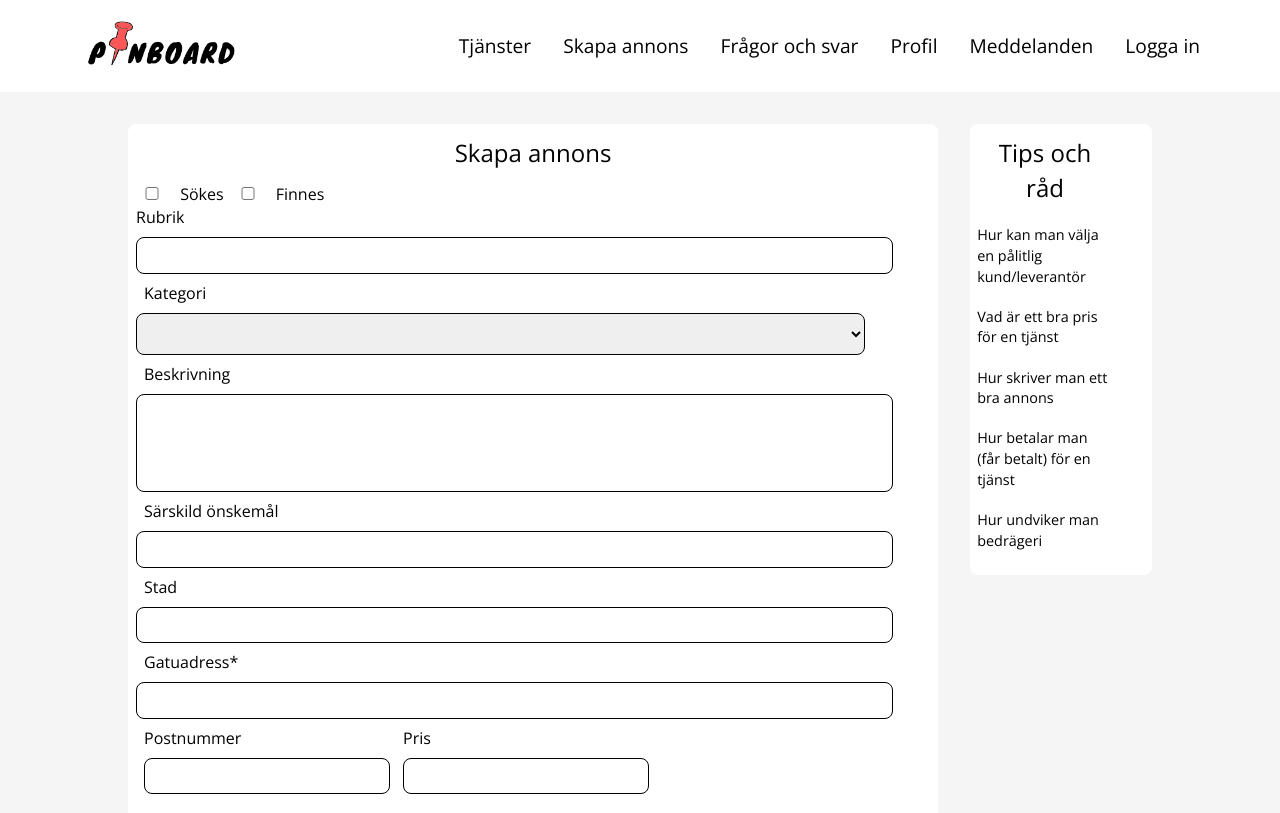
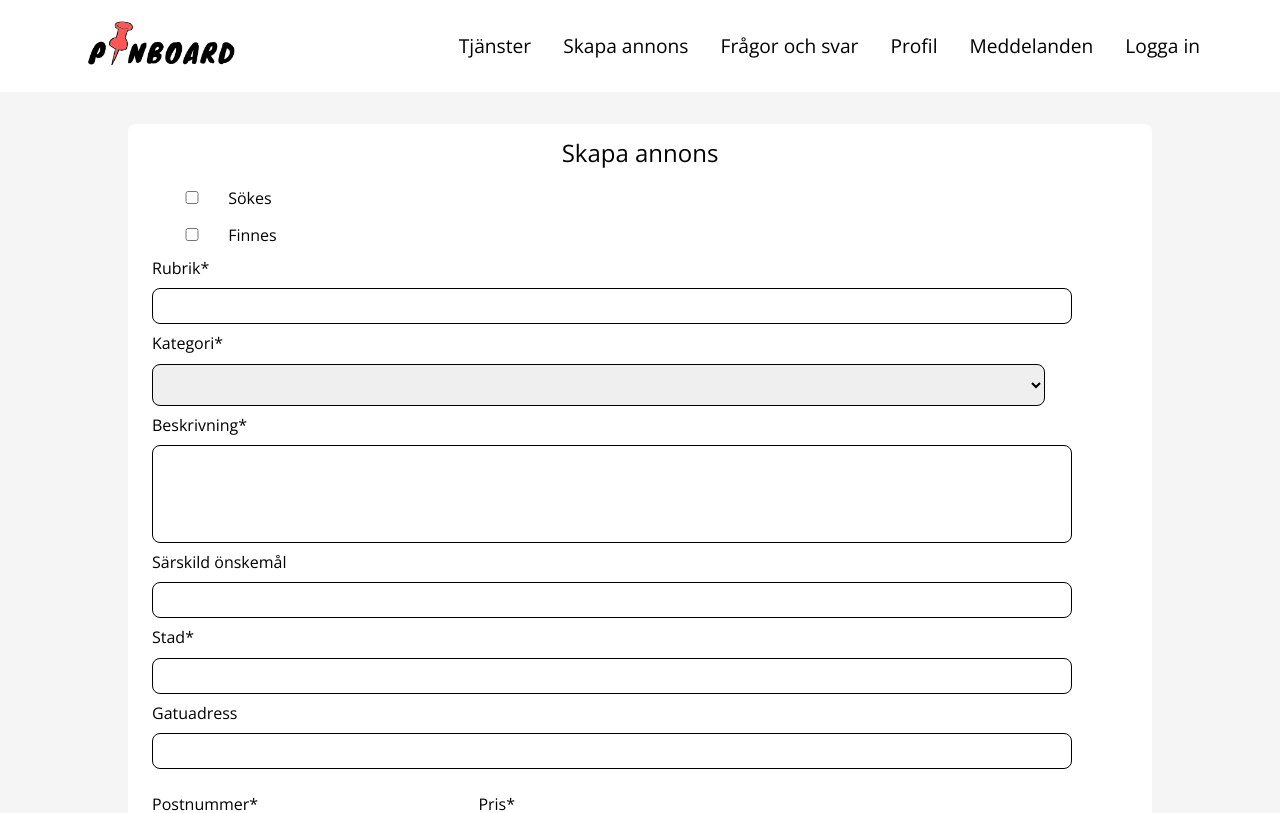
Before and after one commit to Eva-Fireborn/pinboard, a React (Create React App) app: page /skapaannons in a window 1280 px wide. Shown: the top 813 px of the page. Built offline with nearby package versions, Linux system fonts and the light colour scheme.

Commit message:
form validation with formik and yup

```diff
--- a/package.json
+++ b/package.json
@@ -8,6 +8,7 @@
     "@fortawesome/react-fontawesome": "^0.1.4",
     "express": "^4.17.1",
     "fontawesome": "^5.6.3",
+    "formik": "^1.5.8",
     "mongodb": "^3.3.2",
     "node-sass": "^4.12.0",
     "react": "^16.9.0",
@@ -15,7 +16,8 @@
     "react-router-dom": "^5.0.1",
     "react-scripts": "3.1.1",
     "socket.io": "^2.2.0",
-    "tape": "^4.11.0"
+    "tape": "^4.11.0",
+    "yup": "^0.27.0"
   },
   "scripts": {
     "start": "react-scripts start",
--- a/src/createAdd/createAdd.js
+++ b/src/createAdd/createAdd.js
@@ -1,79 +1,135 @@
-import React, { useState } from 'react';
+import React from 'react';
+import { Formik, Field, FieldArray, Form, ErrorMessage } from 'formik';
+import * as Yup from 'yup';
 
-//const listWithData = [];
 
 const CreateAdd = () => {
-	const [value, setValue] = useState('');
-	//const [list, setList] = useState(listWithData);
-
-	const handleChange = event => {
-		setValue(event.target.value);
-	}
-
-	const handleSubmit = event => {
-		// if (value) {
-		//     setList(list.concat({value}));
-		// }
-		// setValue('');
-		// console.log(list);
-		event.preventDefault();
-	}
-
-
+    let categories = [{id: 1, name: 'Sökes'}, {id: 2, name: 'Finnes'}];
     return (
         <div id="wrapper">
             <main className="formContainer">
                 <h3 className="rubrik">Skapa annons</h3>
-                <form onSubmit={handleSubmit}>
-                    <div className="checkboxes">
+                <Formik
+                    initialValues={{
+                        addType: '',
+                        header: '',
+                        category: '',
+                        description: '',
+                        specialRequirements: '',
+                        city: '',
+                        street: '',
+                        zip: '',
+                        price: ''
+                    }}
+                    validationSchema={Yup.object().shape({
+                        addType: Yup.array()
+                            .required('At least one checkbox is required'),
+                        header: Yup.string()
+                            .required('Rubrik is required'),
+                        category: Yup.string()
+                            .required('Category is required'),
+                        description: Yup.string()
+                            .min(20, 'description must be at least 20 characters')
+                            .required('Description is required'),
+                        city:  Yup.string()
+                            .required('City is required'),
+                        zip: Yup.string()
+                            .matches(/^[0-9]{5}$/, 'Must be exactly 5 digits')
+                            .required('Post code is required'),
+                        price: Yup.number()
+                            .positive('Price must be higher than 0')
+                            .required('Price is required')
+                    })}
+                    onSubmit={fields => {
+                        alert('SUCCESS!! \n\n' + JSON.stringify(fields, null, 4))
+                    }}
+                    render={({ errors, status, touched, values }) => (
+                        <Form>
+                            <FieldArray
+                                name="addType"
+                                render={arrayHelpers => (
+                                <div>
+                                    {categories.map(category => (
+                                        <div key={category.id} className="checkboxes">
                                             <label>
-                            <input type="checkbox" /> Sökes
-                        </label>
-						<label>
-							<input type="checkbox" /> Finnes
+                                                <input
+                                                    name="addType"
+                                                    type="checkbox"
+                                                    value={category.name}
+                                                    checked={values.addType.includes(category.name)}
+                                                    onChange={e => {
+                                                        if (e.target.checked) {
+                                                            arrayHelpers.push(category.name);
+                                                        } else {
+                                                            const idx = values.addType.indexOf(category.name);
+                                                            arrayHelpers.remove(idx);
+                                                        }
+                                                    }}
+                                                />{" "}
+                                            {category.name}
                                             </label>
                                         </div>
-					<div className="addInfo">
-						<label>Rubrik
-                            <input type="text" value={value} onChange={handleChange} />
-                        </label>
-                        <label>Kategori
-                            <select name="categories">
+                                    ))}
+                                </div>
+                                )}
+                            />
+                            { typeof errors.addType === 'string' ? <ErrorMessage name="addType" component="div" className="invalid-feedback" /> : null}
+
+                            <div className="form-group">
+                                <label htmlFor="header">Rubrik*</label>
+                                <Field name="header" type="text" className={'form-control' + (errors.header && touched.header ? ' is-invalid' : '')} />
+                                <ErrorMessage name="header" component="div" className="invalid-feedback" />
+                            </div>
+                            <div className="form-group">
+                                <label htmlFor="category">Kategori*</label>
+                                <Field component="select" name="category" type="select" className={'form-control' + (errors.category && touched.category ? 'is-invalid' : '')}>
                                     <option value=""></option>
                                     <option value="musik">musik</option>
                                     <option value="mat">mat</option>
                                     <option value="transport">transport</option>
                                     <option value="hem">hem</option>
                                     <option value="städning">städning</option>
-			                </select>
-                        </label>
-                        <label>Beskrivning<textarea /></label>
-                        <label>Särskild önskemål<input /></label>
-                        <label>Stad<input /></label>
-                        <label>Gatuadress*<input /></label>
-                        <div className="shortInput">
-                            <label>Postnummer<input/></label>
+                                </Field>
+                                <ErrorMessage name="category" component="div" className="invalid-feedback" />
                             </div>
-                        <div className="shortInput">
-                            <label>Pris<input/></label>
+                            <div className="form-group">
+                                <label htmlFor="description">Beskrivning*</label>
+                                <Field component="textarea" name="description" type="textarea" className={'form-control' + (errors.description && touched.description ? ' is-invalid' : '')} />
+                                <ErrorMessage name="description" component="div" className="invalid-feedback" />
                             </div>
-
-
+                            <div className="form-group">
+                                <label htmlFor="specialRequirements">Särskild önskemål</label>
+                                <Field name="specialRequirements" type="text"/>
                             </div>
+                            <div className="form-group">
+                                <label htmlFor="city">Stad*</label>
+                                <Field name="city" type="text" className={'form-control' + (errors.city && touched.city ? ' is-invalid' : '')} />
+                                <ErrorMessage name="city" component="div" className="invalid-feedback" />
+                            </div>
+                            <div className="form-group">
+                                <label htmlFor="street">Gatuadress</label>
+                                <Field name="street" type="text" />
+                            </div>
+                            <div className="form-group shortInput">
+                                <label htmlFor="zip">Postnummer*</label>
+                                <Field name="zip" type="text" className={'form-control shortInput' + (errors.zip && touched.zip ? ' is-invalid' : '')} />
+                                <ErrorMessage name="zip" component="div" className="invalid-feedback" />
+                            </div>
+                            <div className="form-group shortInput">
+                                <label htmlFor="price">Pris*</label>
+                                <Field name="price" type="text" className={'form-control shortInput' + (errors.price && touched.price ? ' is-invalid' : '')} />
+                                <ErrorMessage name="price" component="div" className="invalid-feedback" />
+                            </div>
+                            <div>*obligatorisk</div>
+                            <div className="form-group">
                                 <button type="submit" className="formButton">Publicera</button>
-                </form>
-                <span>*valfri</span>
+                                <button type="reset">Reset</button>
+                            </div>
+                            <pre>{JSON.stringify(values, null, 2)}</pre>
+                        </Form>
+                    )}
+                />
             </main>
-            <aside className="tipsContainer">
-                <h3 className="rubrik">Tips och råd</h3>
-                    <ul>
-                        <li>Hur kan man välja en pålitlig kund/leverantör</li>
-                        <li>Vad är ett bra pris för en tjänst</li>
-                        <li>Hur skriver man ett bra annons</li>
-                        <li>Hur betalar man (får betalt) för en tjänst</li>
-                        <li>Hur undviker man bedrägeri</li>
-                    </ul>
-            </aside>
         </div>
     );
 };
--- a/src/css/createAdd.scss
+++ b/src/css/createAdd.scss
@@ -1,23 +1,17 @@
 .formContainer {
     width: 75%;
     height: 100%;
+    background-color: #ffffff;
+    border-radius: $rounding-large;
+    * {
+        margin: 0.5em;
+    }
     .formButton {
         background-color: $purple;
-        float: right;
-        margin: 0.5em;
     }
-    span {
-        margin: 0.5em;
-        float: left;
-    }
-    .addInfo {
-        input, textarea, select {
+    input, textarea, select, label {
         display: block;
-            margin: 0.5em;
         width: 90%;
-        }
-        label {
-            margin: 0.5em;
     }
     textarea {
         height: 5em;
@@ -27,31 +21,26 @@
         width: 30%;
         margin-right: 1em;
     }
-    }
-
     .checkboxes {
         input {
             display: inline-block;
             width: 3em;
         }
     }
-}
-
-.tipsContainer {
-    width: 20%;
-    height: 60%;
-    margin-left: 2em;
-    li {
-        font-size: 0.9em;
-        padding: 0.5em;
-    }
-}
-
-.formContainer, .tipsContainer {
-    background-color: #ffffff;
-    border-radius: $rounding-large;
     .rubrik {
         text-align: center;
         margin: 0.5em;
     }
 }
+
+
+.invalid-feedback {
+    color: red;
+    font-style: italic;
+    font-size: 0.8em;
+    margin-top: 0.2em;
+}
+
+.is-invalid {
+    border-color: red;
+}
--- a/src/css/style.scss
+++ b/src/css/style.scss
@@ -102,6 +102,7 @@ input, select, textarea {
 @import 'ads';
 @import 'createAdd';
 @import 'ProfileView';
+@import 'faq';
 
 
 
--- a/src/fos/faq.js
+++ b/src/fos/faq.js
@@ -1,7 +1,21 @@
 import React from 'react';
 
+
 const FrogorOchSvar = () => {
-    return <div id="wrapper">FAQ</div>
+    return (
+        <div id="wrapper">
+            <main className="tipsContainer">
+                    <h3 className="rubrik">Tips och råd</h3>
+                    <ul>
+                        <li>Hur kan man välja en pålitlig kund/leverantör</li>
+                        <li>Vad är ett bra pris för en tjänst</li>
+                        <li>Hur skriver man ett bra annons</li>
+                        <li>Hur betalar man (får betalt) för en tjänst</li>
+                        <li>Hur undviker man bedrägeri</li>
+                    </ul>
+            </main>
+        </div>
+    )
 }
 
 export default FrogorOchSvar;
```
Also changed, not shown: src/css/faq.scss (added, +17 -0 lines), 1 other file (tests, documents, lock files or other folders). Lines whose indentation alone changed are shown as unchanged.
